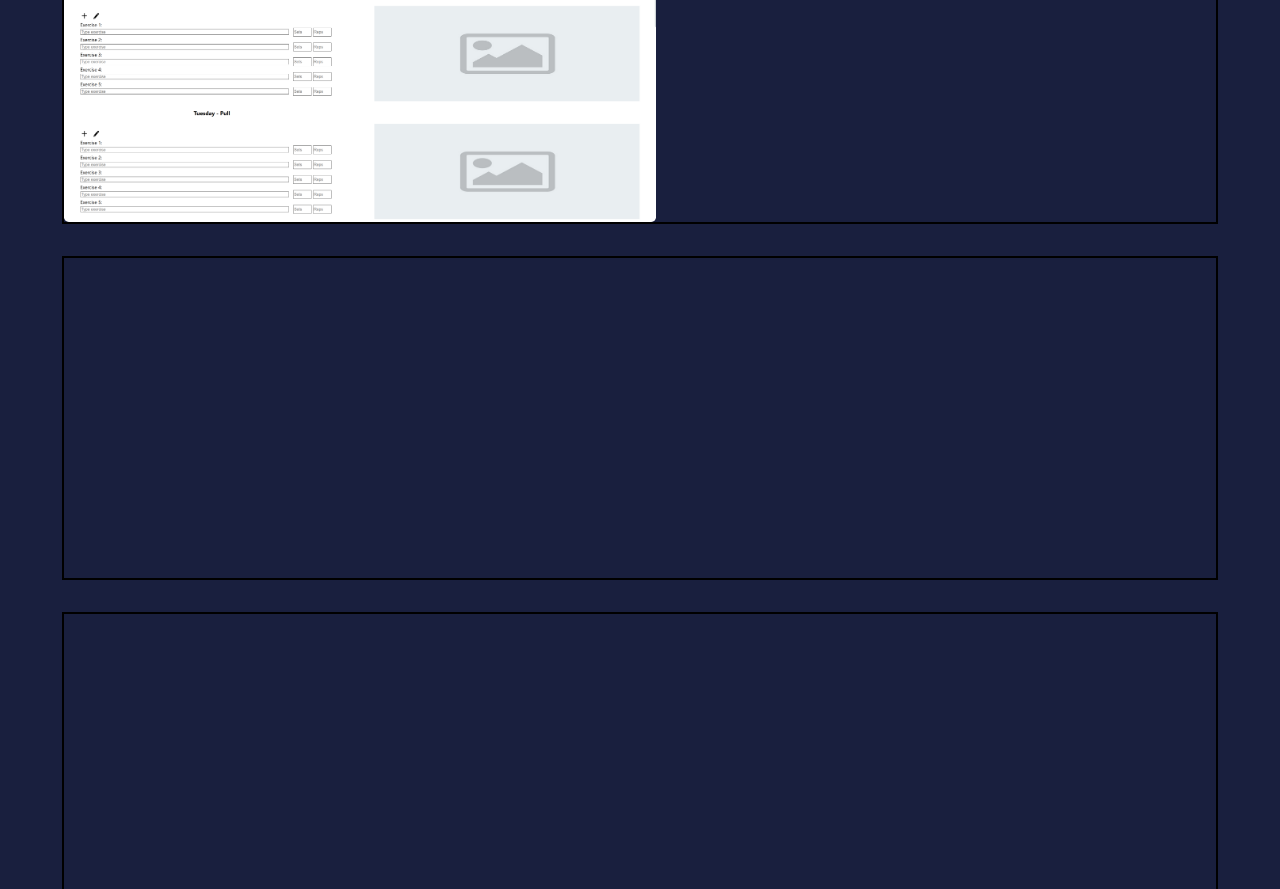
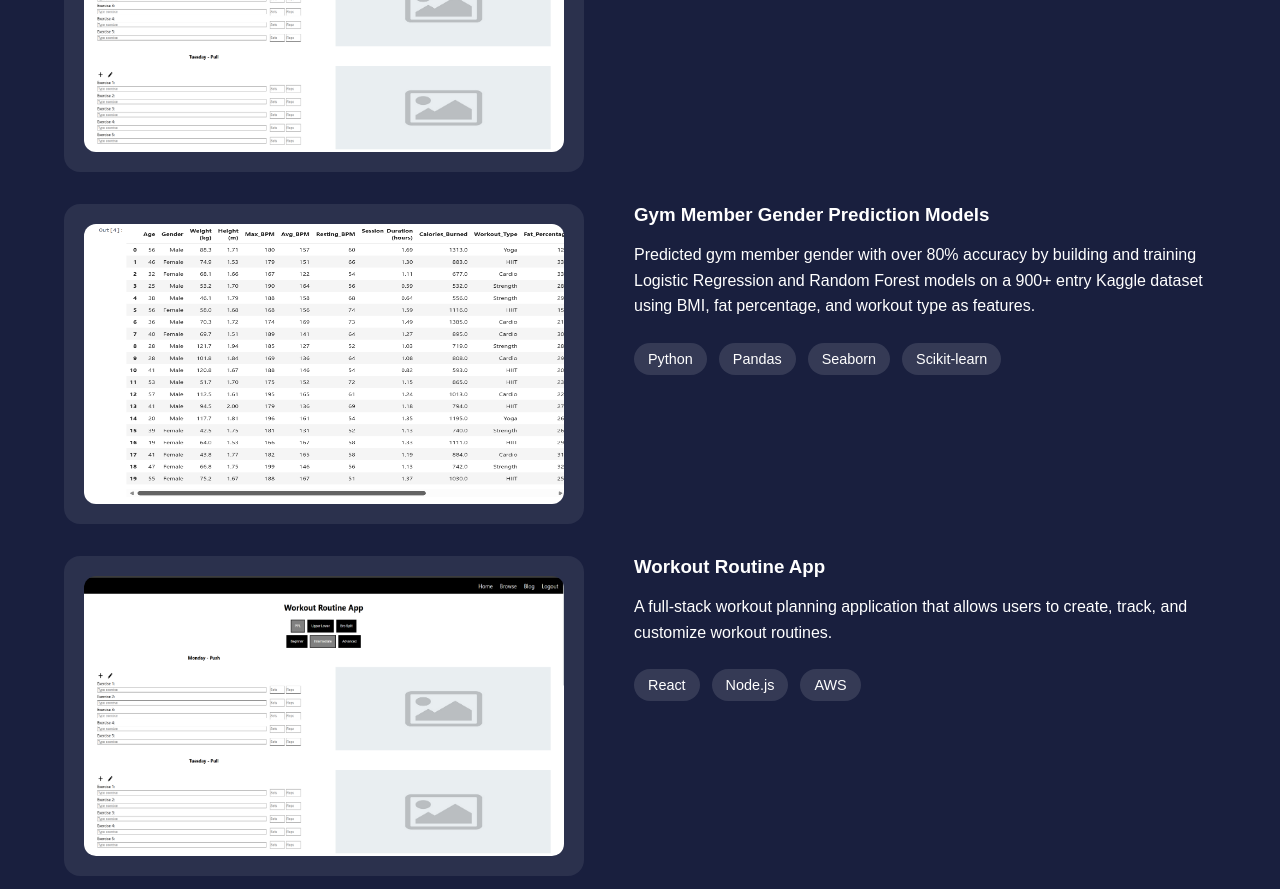
Before and after one commit to Fraylin123/Portfolio-Website, a plain HTML site: page index.html in a window 1280 px wide. Shown: the part 2449-3338 px from the top of the page. Drawn offline with Linux system fonts and the light colour scheme.

Commit message:
Almost finished with projects section

```diff
--- a/index.html
+++ b/index.html
@@ -208,21 +208,47 @@
                 <div class="tech-stack">
                     <span>React</span>
                     <span>Node.js</span>
-                    <span></span>
-
-
+                    <span>AWS</span>
                 </div>
             </div>
 
         </div>
         <div class="project">
-            <img />
-            <span></span>
+            <div class="project-left">
+                <img src="images/gymMemberPrediction.png" alt="Gym member prediction project screenshot" />
+            </div>
+
+            <div class="project-right">
+                <h3>Gym Member Gender Prediction Models</h3>
+
+                <p>Predicted gym member gender with over 80% accuracy by building and training Logistic Regression and Random Forest models on a 900+ entry Kaggle dataset using BMI, fat percentage, and workout type as features.</p>
+
+                <div class="tech-stack">
+                    <span>Python</span>
+                    <span>Pandas</span>
+                    <span>Seaborn</span>
+                    <span>Scikit-learn</span>
+                </div>
+            </div>
 
         </div>
         <div class="project">
-            <img />
-            <span></span>
+            <div class="project-left">
+                <img src="images/workoutRoutineApp.png" alt="Workout routine app screenshot" />
+            </div>
+
+            <div class="project-right">
+                <h3>Workout Routine App</h3>
+
+                <p>A full-stack workout planning application that allows users to
+                create, track, and customize workout routines.</p>
+
+                <div class="tech-stack">
+                    <span>React</span>
+                    <span>Node.js</span>
+                    <span>AWS</span>
+                </div>
+            </div>
 
         </div>
     </section>
--- a/style.css
+++ b/style.css
@@ -294,7 +294,7 @@ img{
 /*Projects section*/
 
 .projects{
-    margin-top:3rem;
+    margin: 0 auto;
     display:flex;
     flex-direction:column;
     align-items:center;
@@ -317,25 +317,51 @@ img{
     border-radius:2px;
 
 }
-.projects h1{
-    text-align: center;
-    margin-top: 5rem;
-    margin-bottom: 5rem;
-}
 
-.project img{
-    width:auto;
+
+.project-left img{
+    width:30rem;
+    border-radius: 12px;
 }
 
 .project{
     display:flex;
-    flex-direction:row;
+    gap: 50px;
     width:90%;
     height:20rem;
     margin: 1rem;
-    border: solid 2px black;
+
 }
 
+.project-left{
+    background: rgba(255, 255, 255, 0.08);
+    padding: 20px;
+    border-radius: 16px;
+}
+
+.project-right h3 {
+
+    margin-bottom: 16px;
+}
+
+.project-right p{
+    line-height: 1.6;
+    margin-bottom: 24px;
+}
+
+.tech-stack{
+    display: flex;
+    flex-wrap: wrap;
+    gap: 12px;
+}
+
+.tech-stack span{
+    padding: 8px 14px;
+    background: rgba(255, 255, 255, 0.12);
+    border-radius: 999px;
+    font-size: 0.9rem;
+    color: #fff;
+}
 
 footer {
     display: flex;
```
Also changed, not shown: images/gymMemberPrediction.png (added).
